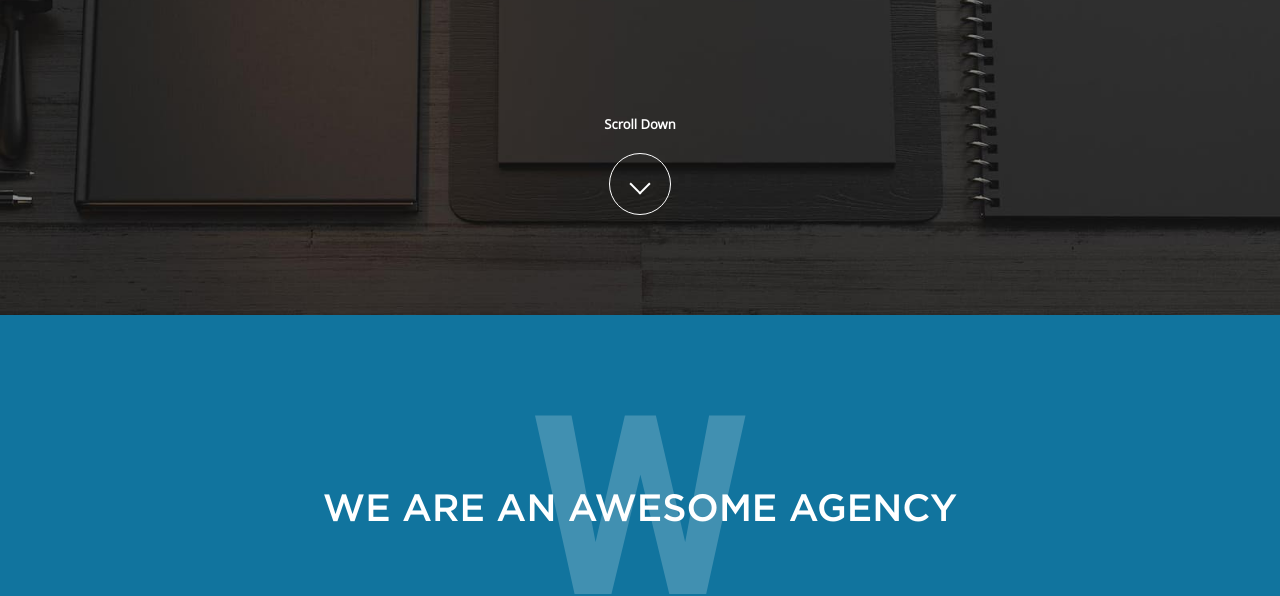
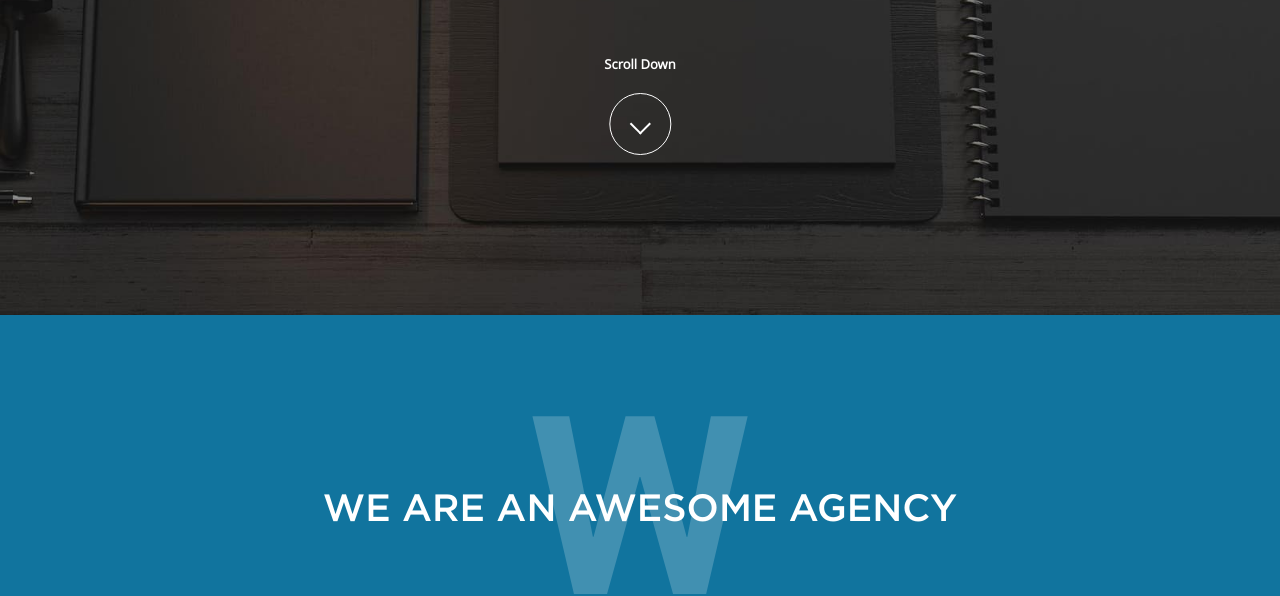
Before and after one commit to Alim0701/Creative-digital, a website: page src/index.html in a window 1280 px wide. Shown: the part 485-1081 px from the top of the page. Drawn offline with nearby package versions, Linux system fonts and the light colour scheme; files that its build step writes are made by us from their sources; files whose address does not match are found by name.

Commit message:
project ready

```diff
--- a/src/css/blocks/promo.scss
+++ b/src/css/blocks/promo.scss
@@ -5,6 +5,8 @@
   transition: transform 0.2s linear;
   background-attachment: fixed;
   min-height: 650px;
+  position: relative;
+  padding-top: 250px;
 }
 
 .promo_active {
@@ -16,11 +18,5 @@
 }
 
 .promo__container {
-  padding: 250px 0 100px;
   text-align: center;
-  height: 100%;
-  display: flex;
-  flex-direction: column;
-  align-items: center;
-  justify-content: space-between;
 }
--- a/src/css/blocks/scroll-down.scss
+++ b/src/css/blocks/scroll-down.scss
@@ -2,6 +2,10 @@
   display: flex;
   flex-direction: column;
   align-items: center;
+  position: absolute;
+  bottom: 20%;
+  left: 50%;
+  transform: translateX(-50%);
 }
 
 .scroll__text {
--- a/src/css/main.scss
+++ b/src/css/main.scss
@@ -49,3 +49,12 @@
   font-style: normal;
   font-display: swap;
 }
+
+@font-face {
+  font-family: "Roboto";
+  src: url("../fonts/Roboto-Bold.woff2") format("woff2"),
+    url("../fonts/Roboto-Bold.woff") format("woff");
+  font-weight: bold;
+  font-style: normal;
+  font-display: swap;
+}
```
Also changed, not shown: dist/css/main.min.css, dist/fonts/Roboto-Bold.woff (added), dist/fonts/Roboto-Bold.woff2 (added), src/fonts/Roboto-Bold.woff (added), src/fonts/Roboto-Bold.woff2 (added).
